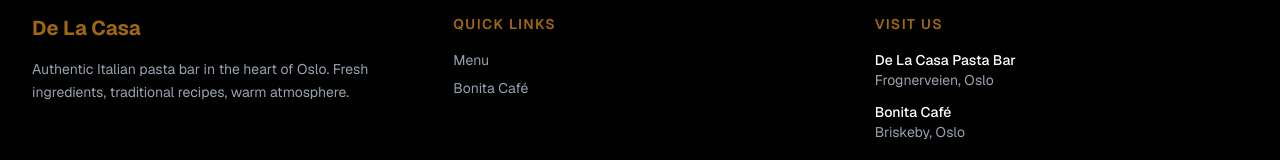
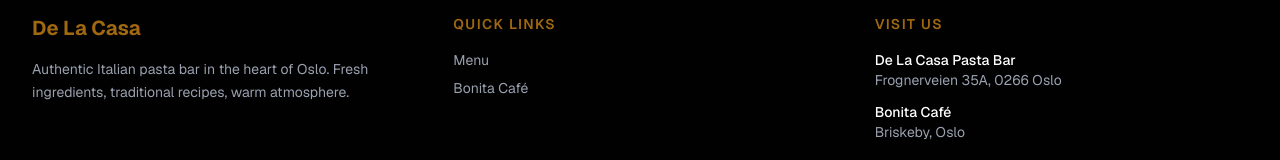
Before and after one commit to RosarioBA/delacasa-website, a Next.js app: page /menu in a window 1280 px wide. Shown: the part 2434-2594 px from the top of the page. Built offline with nearby package versions, Linux system fonts and the light colour scheme; a web font is replaced by a local one.

Commit message:
fix: correct footer address and remove unnecessary fragment in menu page

```diff
--- a/app/menu/page.tsx
+++ b/app/menu/page.tsx
@@ -37,7 +37,6 @@ const sections = [
     title: "De La Casa Brunch",
     imageLeft: true,
     content: (
-      <>
       <p className="text-[#010101] text-lg leading-relaxed">
         By popular demand we now offer a fantastic Brunch menu, full of fresh
         and tasty options to enjoy after a beautiful stroll in the nearby
@@ -46,7 +45,6 @@ const sections = [
         coffee, and you'll be so satisfied that the traditional Sunday brunch
         will convert to your regular breakfast or lunch all week!
       </p>
-      </>
     ),
   },
   {
--- a/components/Footer.tsx
+++ b/components/Footer.tsx
@@ -40,7 +40,7 @@ export default function Footer() {
           <div className="flex flex-col gap-3 text-sm text-gray-400">
             <div>
               <p className="text-white font-medium">De La Casa Pasta Bar</p>
-              <p>Frognerveien, Oslo</p>
+              <p>Frognerveien 35A, 0266 Oslo</p>
             </div>
             <div>
               <p className="text-white font-medium">Bonita Café</p>
```
Lines whose indentation alone changed are shown as unchanged.
